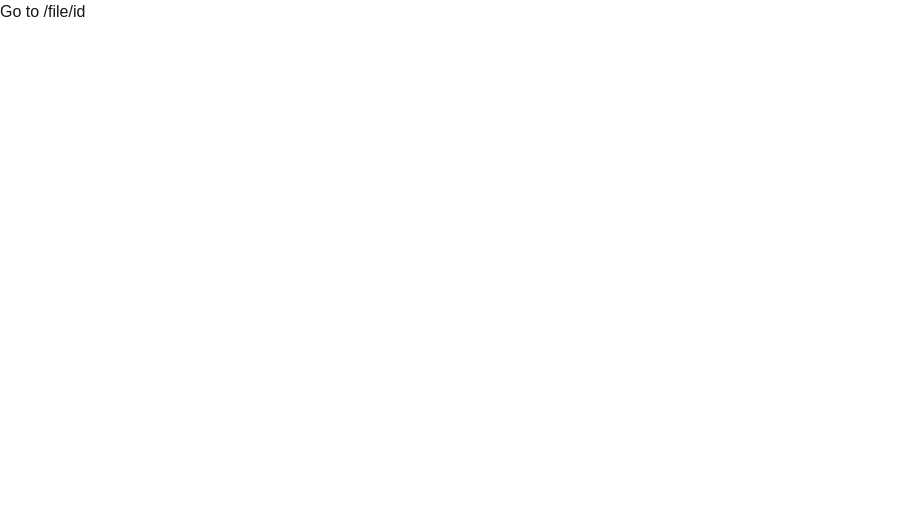
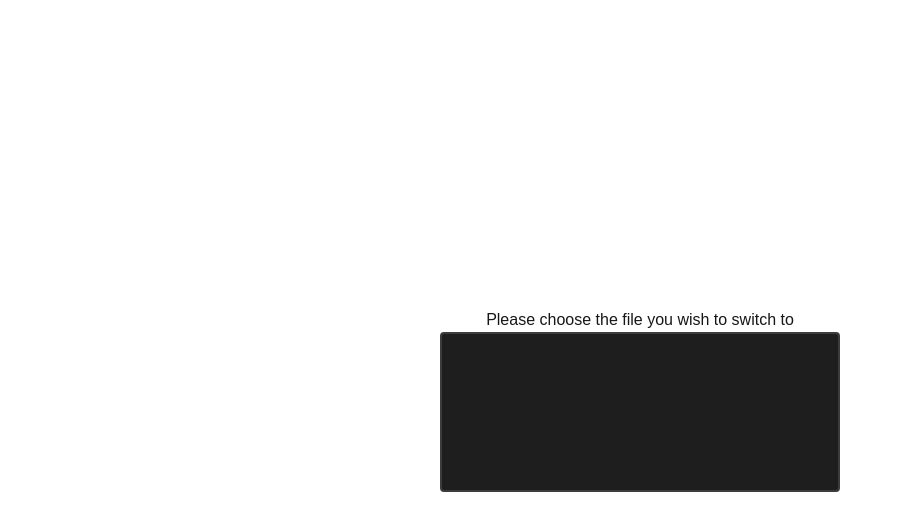
Before and after one commit to Fabrisdev/drv3-mod-creator, a Next.js app: page / in a window 1280 px wide. Shown: the top 530 px of the page, without its empty margins (0-903 px from the left). Built offline with nearby package versions, Linux system fonts and the light colour scheme.

Commit message:
Added a filepicker

```diff
--- a/src/app/page.tsx
+++ b/src/app/page.tsx
@@ -1,3 +1,10 @@
+import { FilePicker } from "@/file-manager/components/FilePicker";
+
 export default function Home() {
-	return <p>Go to /file/id</p>;
+	return (
+		<div className="flex flex-col justify-center items-center h-svh">
+			<p>Please choose the file you wish to switch to</p>
+			<FilePicker />
+		</div>
+	);
 }
--- /dev/null
+++ b/src/file-manager/components/File.tsx
@@ -0,0 +1,10 @@
+import Link from "next/link";
+import { Node } from "@/nodes/components/Node";
+
+export function File({ children }: { children: React.ReactNode }) {
+	return (
+		<Node className="hover:bg-[#3c3c3c] cursor-pointer">
+			<Link href={`/file/${children}`}>{children}</Link>
+		</Node>
+	);
+}
--- /dev/null
+++ b/src/file-manager/components/FilePicker.tsx
@@ -0,0 +1,18 @@
+"use client";
+
+import { useShallow } from "zustand/shallow";
+import { Node } from "@/nodes/components/Node";
+import { useNodes } from "@/nodes/store/store";
+import { File } from "./File";
+
+export function FilePicker() {
+	const filenames = useNodes(useShallow((state) => Object.keys(state.files)));
+	const filenamesMapped = filenames.map((filename) => (
+		<File key={filename}>{filename}</File>
+	));
+	return (
+		<Node className="min-w-100 min-h-40 flex flex-col gap-2">
+			{filenamesMapped}
+		</Node>
+	);
+}
```
